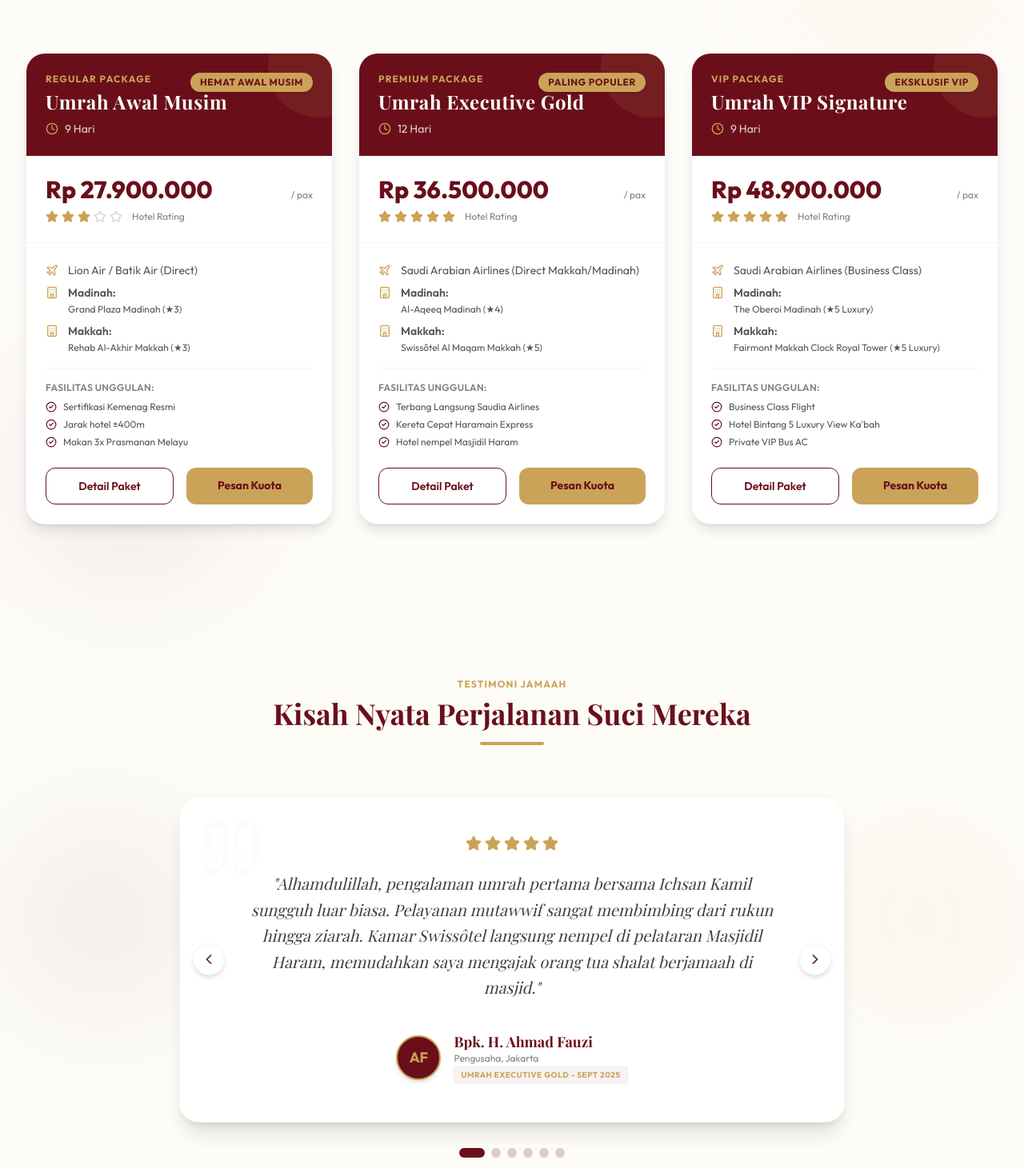
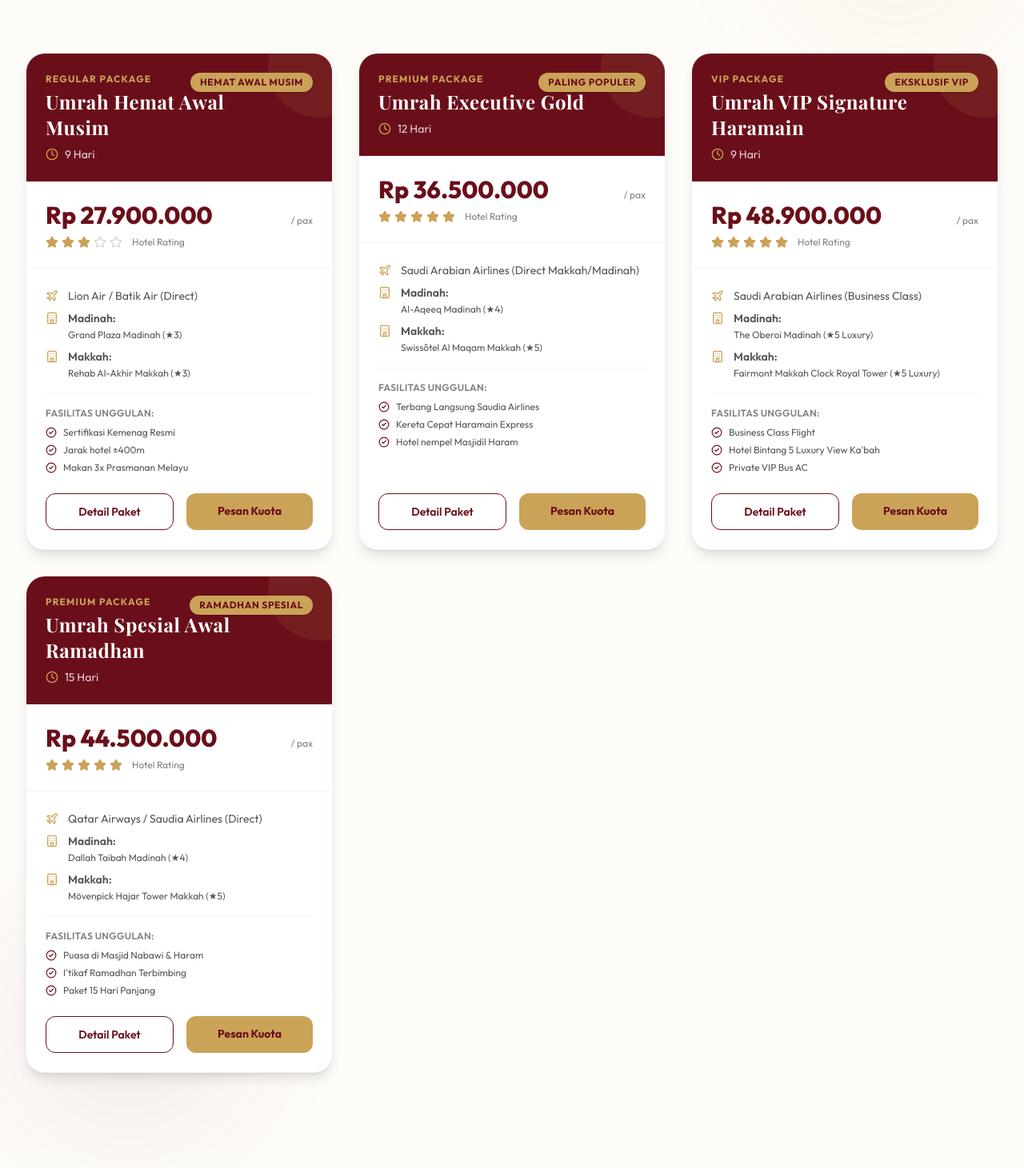
Before and after one commit to ahmadmaulana091/ichsan-kamil, a React (Vite) app: page / in a window 1280 px wide. Shown: the part 1649-3110 px from the top of the page at 80% size. Built offline with nearby package versions, Linux system fonts and the light colour scheme; a web font is replaced by a local one.

Commit message:
Revisi Satu 1

```diff
--- a/src/components/PackageGrid.jsx
+++ b/src/components/PackageGrid.jsx
@@ -4,7 +4,7 @@ import { Star, Clock, Hotel, Plane, ShieldCheck, X, FileText, CheckCircle2, Chev
 const PACKAGES = [
   {
     id: 1,
-    title: "Umrah Awal Musim",
+    title: "Umrah Hemat Awal Musim",
     price: "Rp 27.900.000",
     priceValue: 27900000,
     month: "August",
@@ -65,7 +65,7 @@ const PACKAGES = [
   },
   {
     id: 3,
-    title: "Umrah VIP Signature",
+    title: "Umrah VIP Signature Haramain",
     price: "Rp 48.900.000",
     priceValue: 48900000,
     month: "October",
@@ -92,33 +92,33 @@ const PACKAGES = [
     inclusions: ["Visa VIP Umrah", "Tiket Pesawat Business Class PP", "Hotel Super Luxury (Oberoi & Fairmont Ka'bah View)", "Kereta Cepat Haramain (First Class)", "Layanan Private Transport & Guide VIP", "Full-board Catering Hotel Bintang 5", "Perlengkapan Premium Koper Carbon"],
     exclusions: ["Keperluan belanja pribadi", "Upgrade Room ke Suite"]
   },
-  // {
-  //   id: 4,
-  //   title: "Umrah Spesial Awal Ramadhan",
-  //   price: "Rp 44.500.000",
-  //   priceValue: 44500000,
-  //   month: "Ramadhan",
-  //   type: "Premium",
-  //   duration: "15 Hari",
-  //   flight: "Qatar Airways / Saudia Airlines (Direct)",
-  //   hotelMadinah: "Dallah Taibah Madinah (★4)",
-  //   hotelMakkah: "Mövenpick Hajar Tower Makkah (★5)",
-  //   hotelStars: 5,
-  //   badge: "Ramadhan Spesial",
-  //   tagline: "Rasakan nikmatnya ibadah puasa dan tarawih di dua Masjid Suci umat Islam.",
-  //   highlights: ["Puasa di Masjid Nabawi & Haram", "I'tikaf Ramadhan Terbimbing", "Paket 15 Hari Panjang"],
-  //   itinerary: [
-  //     "Hari 1: Jakarta - Madinah. Istirahat di hotel.",
-  //     "Hari 2-5: Menikmati suasana awal Ramadhan di Madinah, Buka Puasa bersama di Masjid Nabawi, Shalat Tarawih.",
-  //     "Hari 6: Check-out, Miqat di Bir Ali, Kereta Cepat Haramain ke Makkah, Umrah Pertama.",
-  //     "Hari 7-12: Menghidupkan malam Ramadhan di Masjidil Haram, I'tikaf, Kajian Tarjih, Umrah Kedua.",
-  //     "Hari 13: Ziarah Kota Makkah dan persiapan Itikaf malam 21 Ramadhan.",
-  //     "Hari 14: Tawaf Wada, bertolak ke Jeddah, penerbangan kembali ke Jakarta.",
-  //     "Hari 15: Tiba di Jakarta. Umrah Ramadhan Mabrur."
-  //   ],
-  //   inclusions: ["Visa Ramadhan Resmi", "Tiket Pesawat PP Penerbangan Premium", "Hotel Madinah Bintang 4 & Makkah Bintang 5", "Katering Sahur & Buka Puasa Khas Indonesia/Arab", "Mutawwif Berpengalaman Ramadhan", "Tiket Kereta Cepat Haramain"],
-  //   exclusions: ["Passport & Vaksin", "Tips Operator Lokal", "Kebutuhan Laundry Pribadi"]
-  // }
+  {
+    id: 4,
+    title: "Umrah Spesial Awal Ramadhan",
+    price: "Rp 44.500.000",
+    priceValue: 44500000,
+    month: "Ramadhan",
+    type: "Premium",
+    duration: "15 Hari",
+    flight: "Qatar Airways / Saudia Airlines (Direct)",
+    hotelMadinah: "Dallah Taibah Madinah (★4)",
+    hotelMakkah: "Mövenpick Hajar Tower Makkah (★5)",
+    hotelStars: 5,
+    badge: "Ramadhan Spesial",
+    tagline: "Rasakan nikmatnya ibadah puasa dan tarawih di dua Masjid Suci umat Islam.",
+    highlights: ["Puasa di Masjid Nabawi & Haram", "I'tikaf Ramadhan Terbimbing", "Paket 15 Hari Panjang"],
+    itinerary: [
+      "Hari 1: Jakarta - Madinah. Istirahat di hotel.",
+      "Hari 2-5: Menikmati suasana awal Ramadhan di Madinah, Buka Puasa bersama di Masjid Nabawi, Shalat Tarawih.",
+      "Hari 6: Check-out, Miqat di Bir Ali, Kereta Cepat Haramain ke Makkah, Umrah Pertama.",
+      "Hari 7-12: Menghidupkan malam Ramadhan di Masjidil Haram, I'tikaf, Kajian Tarjih, Umrah Kedua.",
+      "Hari 13: Ziarah Kota Makkah dan persiapan Itikaf malam 21 Ramadhan.",
+      "Hari 14: Tawaf Wada, bertolak ke Jeddah, penerbangan kembali ke Jakarta.",
+      "Hari 15: Tiba di Jakarta. Umrah Ramadhan Mabrur."
+    ],
+    inclusions: ["Visa Ramadhan Resmi", "Tiket Pesawat PP Penerbangan Premium", "Hotel Madinah Bintang 4 & Makkah Bintang 5", "Katering Sahur & Buka Puasa Khas Indonesia/Arab", "Mutawwif Berpengalaman Ramadhan", "Tiket Kereta Cepat Haramain"],
+    exclusions: ["Passport & Vaksin", "Tips Operator Lokal", "Kebutuhan Laundry Pribadi"]
+  }
 ];
 
 export default function PackageGrid({ filters }) {
```
